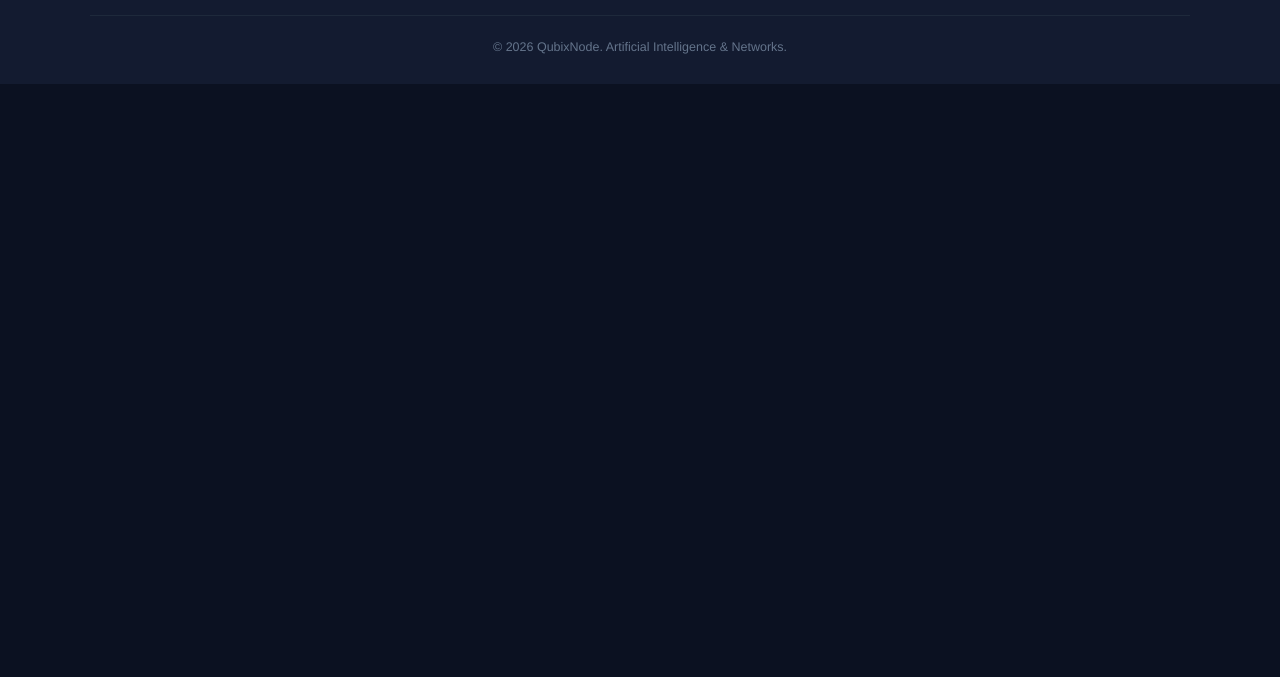
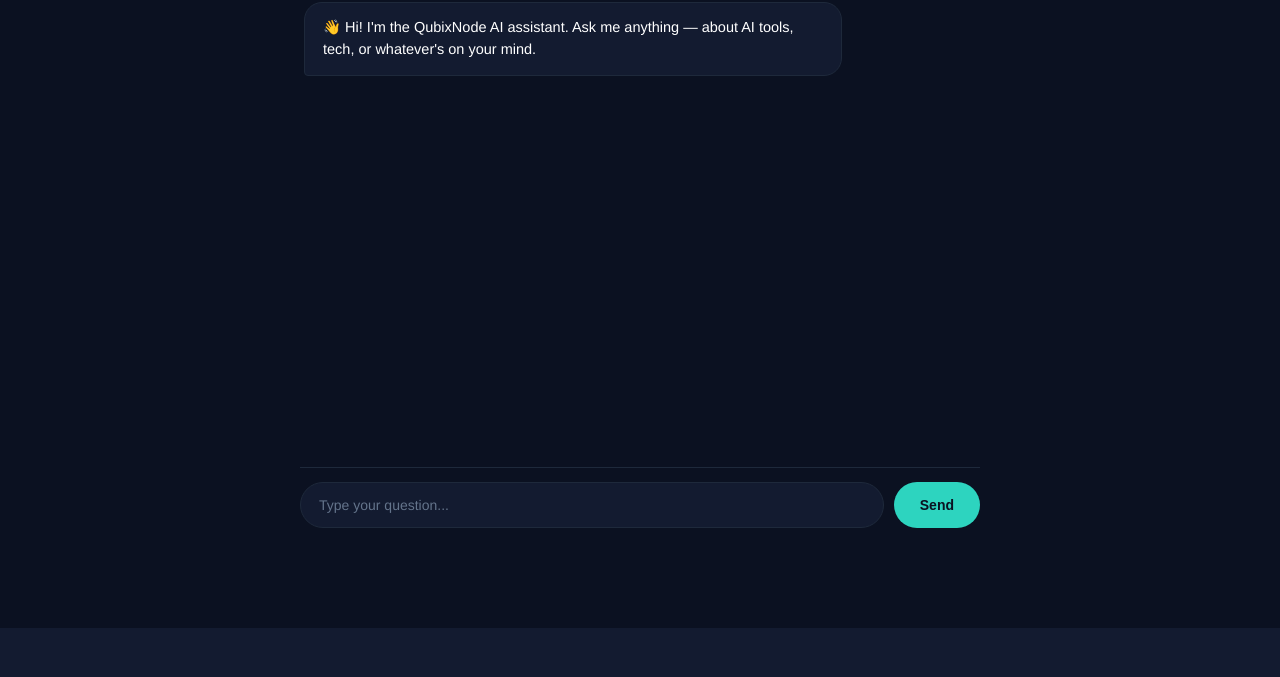
Before and after one commit to gulsher-dev/qubixnode, a plain HTML site: page chatbot.html in a window 1280 px wide. Shown: the part 232-909 px from the top of the page. Before the commit the page ends 800 px from the top, so only its background shows below. Drawn offline with Linux system fonts and the light colour scheme.

Commit message:
Update style.css

```diff
--- a/style.css
+++ b/style.css
@@ -593,3 +593,134 @@
   .cmp-table { grid-template-columns: 100px 1fr 1fr; }
   .cmp-row { padding: 12px 10px; font-size: 12px; }
 }
+
+/* ===== CHATBOT PAGE ===== */
+.chat-page {
+  max-width: 720px;
+  margin: 0 auto;
+  padding: 140px 20px 40px;
+  display: flex;
+  flex-direction: column;
+  height: 100vh;
+  box-sizing: border-box;
+}
+
+.chat-header {
+  text-align: center;
+  margin-bottom: 20px;
+}
+
+.chat-header h1 {
+  font-size: clamp(26px, 4vw, 36px);
+  font-weight: 800;
+  margin-top: 8px;
+}
+
+.chat-window {
+  flex: 1;
+  overflow-y: auto;
+  display: flex;
+  flex-direction: column;
+  gap: 14px;
+  padding: 10px 4px 20px;
+}
+
+.chat-msg {
+  display: flex;
+  max-width: 80%;
+}
+
+.chat-msg-user {
+  align-self: flex-end;
+  justify-content: flex-end;
+}
+
+.chat-msg-ai {
+  align-self: flex-start;
+}
+
+.chat-bubble {
+  padding: 14px 18px;
+  border-radius: 18px;
+  font-size: 14.5px;
+  line-height: 1.5;
+  white-space: pre-wrap;
+}
+
+.chat-msg-user .chat-bubble {
+  background: var(--teal);
+  color: var(--navy);
+  border-bottom-right-radius: 4px;
+}
+
+.chat-msg-ai .chat-bubble {
+  background: var(--navy-light);
+  border: 1px solid #1e293b;
+  color: var(--white);
+  border-bottom-left-radius: 4px;
+}
+
+.chat-typing {
+  display: flex;
+  gap: 5px;
+  align-items: center;
+  padding: 16px 18px;
+}
+
+.chat-typing span {
+  width: 7px;
+  height: 7px;
+  border-radius: 50%;
+  background: var(--slate);
+  animation: chatTyping 1.2s infinite ease-in-out;
+}
+
+.chat-typing span:nth-child(2) { animation-delay: 0.2s; }
+.chat-typing span:nth-child(3) { animation-delay: 0.4s; }
+
+@keyframes chatTyping {
+  0%, 60%, 100% { transform: translateY(0); opacity: 0.5; }
+  30% { transform: translateY(-4px); opacity: 1; }
+}
+
+.chat-input-row {
+  display: flex;
+  gap: 10px;
+  padding-top: 14px;
+  border-top: 1px solid #1e293b;
+}
+
+.chat-input {
+  flex: 1;
+  padding: 14px 18px;
+  border-radius: 999px;
+  border: 1px solid #1e293b;
+  background: var(--navy-light);
+  color: var(--white);
+  font-size: 14px;
+  font-family: inherit;
+}
+
+.chat-input:focus { outline: none; border-color: var(--teal); }
+.chat-input::placeholder { color: #64748b; }
+
+.chat-send-btn {
+  background: var(--teal);
+  color: var(--navy);
+  border: none;
+  padding: 0 26px;
+  border-radius: 999px;
+  font-weight: 800;
+  font-size: 14px;
+  cursor: pointer;
+  transition: transform 0.15s ease, opacity 0.2s ease;
+}
+
+.chat-send-btn:hover { transform: scale(1.04); }
+.chat-send-btn:active { transform: scale(0.96); }
+.chat-send-btn:disabled { opacity: 0.5; cursor: not-allowed; transform: none; }
+
+@media (max-width: 600px) {
+  .chat-page { padding: 120px 14px 20px; }
+  .chat-msg { max-width: 90%; }
+}
```
